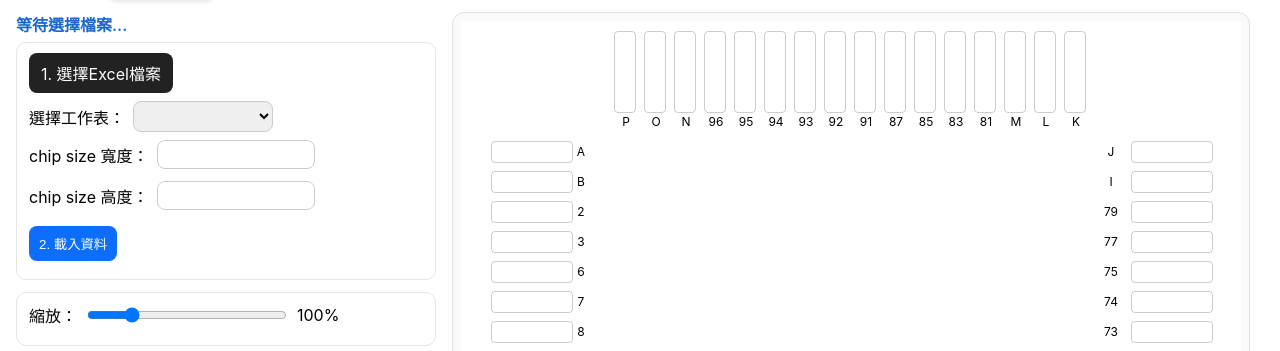
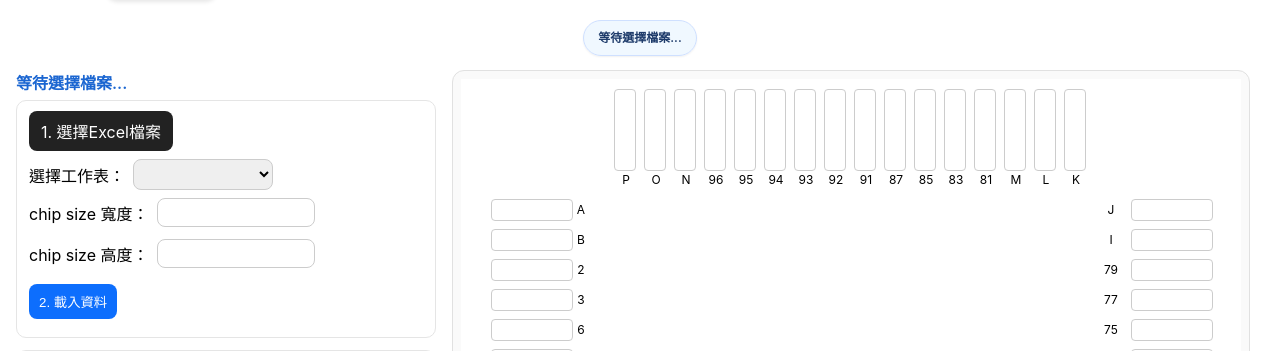
Before and after one commit to x2358zx/padlist-webapp, a FastAPI app: page / in a window 1280 px wide. Shown: the part 42-393 px from the top of the page. Run offline with FastAPI, Linux system fonts and the light colour scheme; lists and menus that the app fills with data are empty.

Commit message:
改變訊息欄位的位置(獨立拉出黏住頂部並置中)

```diff
--- a/app/static/css/style.css
+++ b/app/static/css/style.css
@@ -160,3 +160,47 @@ main { display:grid; grid-template-columns: 420px 1fr; gap: 16px; }
 
 /* （可選）在畫布內預留空間，避免視覺壓住底部內容 */
 .stage { padding-bottom: 44px; }
+
+/* ===== 頁面狀態列（header 下方，非截圖區） ===== */
+.status-bar{
+  display: flex;
+  justify-content: center;   /* 整排置中 */
+  align-items: stretch;
+  gap: 10px;
+  padding: 8px 12px;         /* 與 header 保持距離 */
+  想讓它一直貼在頂部可改成 sticky：
+     position: sticky; top: 0; z-index: 50; background: #fff;
+}
+
+.status-bar .status{
+  display: flex;
+  align-items: center;       /* 垂直置中 */
+  justify-content: center;   /* 文字水平置中 */
+  height: 34px;              /* 統一高度 */
+  padding: 0 14px;
+  border-radius: 999px;      /* 膠囊外觀 */
+  border: 1px solid #ddd;
+  background: rgba(255,255,255,.96);
+  line-height: 1;
+  font-size: 12px;
+  white-space: nowrap;
+  max-width: 60vw;           /* 避免太長撐滿 */
+  overflow: hidden;
+  text-overflow: ellipsis;
+  box-shadow: 0 1px 2px rgba(0,0,0,.06);
+}
+
+/* 狀態配色（可自行調整） */
+.status-bar .status.normal{
+  border-color: #cfe0ff;
+  background: rgba(240,248,255,.96);
+  color: #1d3a6a;
+}
+.status-bar .status.error{
+  border-color: #f2b5b5;
+  background: rgba(255,235,235,.96);
+  color: #b00020;
+}
+
+/* 沒內容就自動隱藏第二顆 */
+.status-bar .status:empty{ display: none; }
--- a/app/templates/index.html
+++ b/app/templates/index.html
@@ -17,6 +17,14 @@
         <span>Version 1.1.0</span>
       </div>
     </header>
+
+	<!-- 頁面狀態列（不在截圖區） -->
+	<div id="pageStatusBar" class="status-bar" data-html2canvas-ignore="true">
+	  <div id="status" class="status normal" role="status" aria-live="polite">
+		等待選擇檔案...
+	  </div>
+	  <div id="error" class="status error" role="alert" aria-live="assertive"></div>
+	</div>
 
     <main>
       <section class="left-pane">
```
